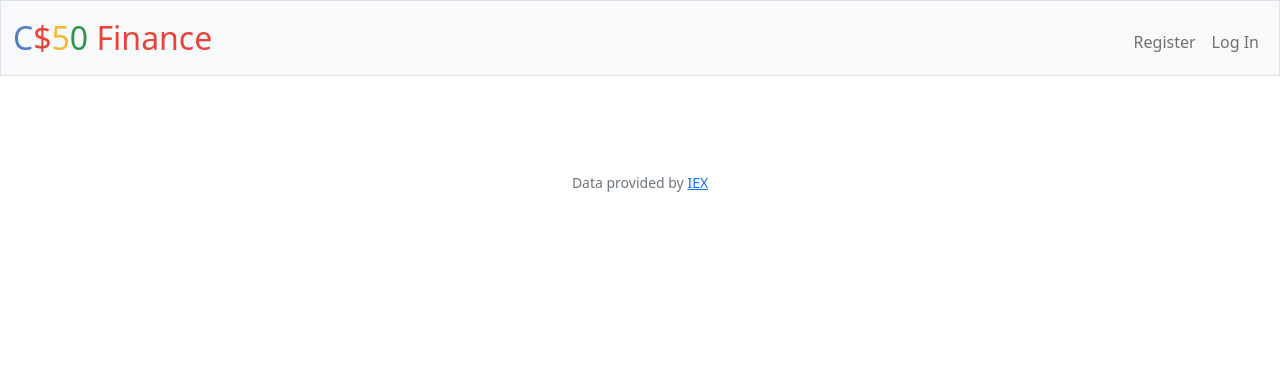
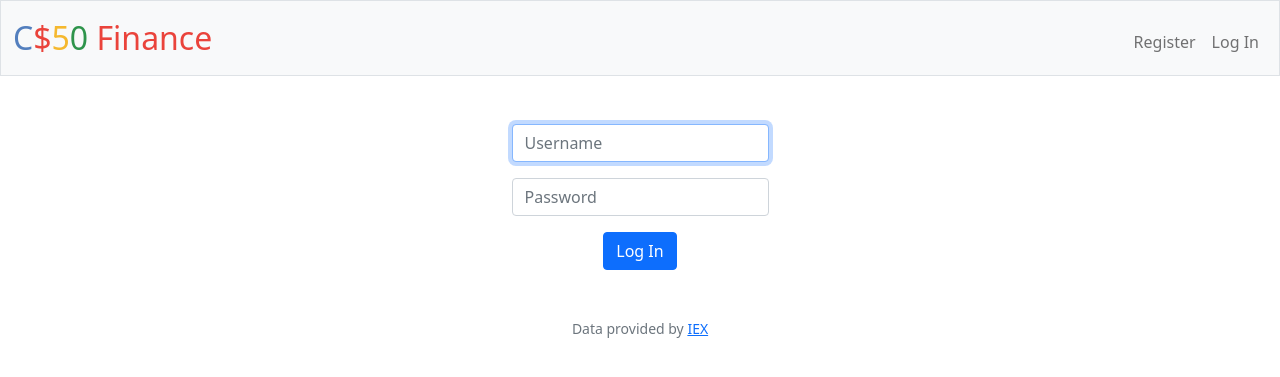
Before and after one commit to Nandinis1024/CS50-Weekly-Assignments, a Flask app: page /login in a window 1280 px wide. Shown: the top 377 px of the page. Run offline with Flask 2, Linux system fonts and the light colour scheme; some libraries are stand-ins or nearby versions.

Commit message:
Fri, Feb 17, 2023, 12:11 AM +05:30

```diff
--- a/finance/templates/login.html
+++ b/finance/templates/login.html
@@ -1,9 +1,17 @@
 {% extends "layout.html" %}
 
 {% block title %}
-    PROFILE
+    Log In
 {% endblock %}
 
 {% block main %}
-
+    <form action="/login" method="post">
+        <div class="mb-3">
+            <input autocomplete="off" autofocus class="form-control mx-auto w-auto" id="username" name="username" placeholder="Username" type="text">
+        </div>
+        <div class="mb-3">
+            <input class="form-control mx-auto w-auto" id="password" name="password" placeholder="Password" type="password">
+        </div>
+        <button class="btn btn-primary" type="submit">Log In</button>
+    </form>
 {% endblock %}
```
